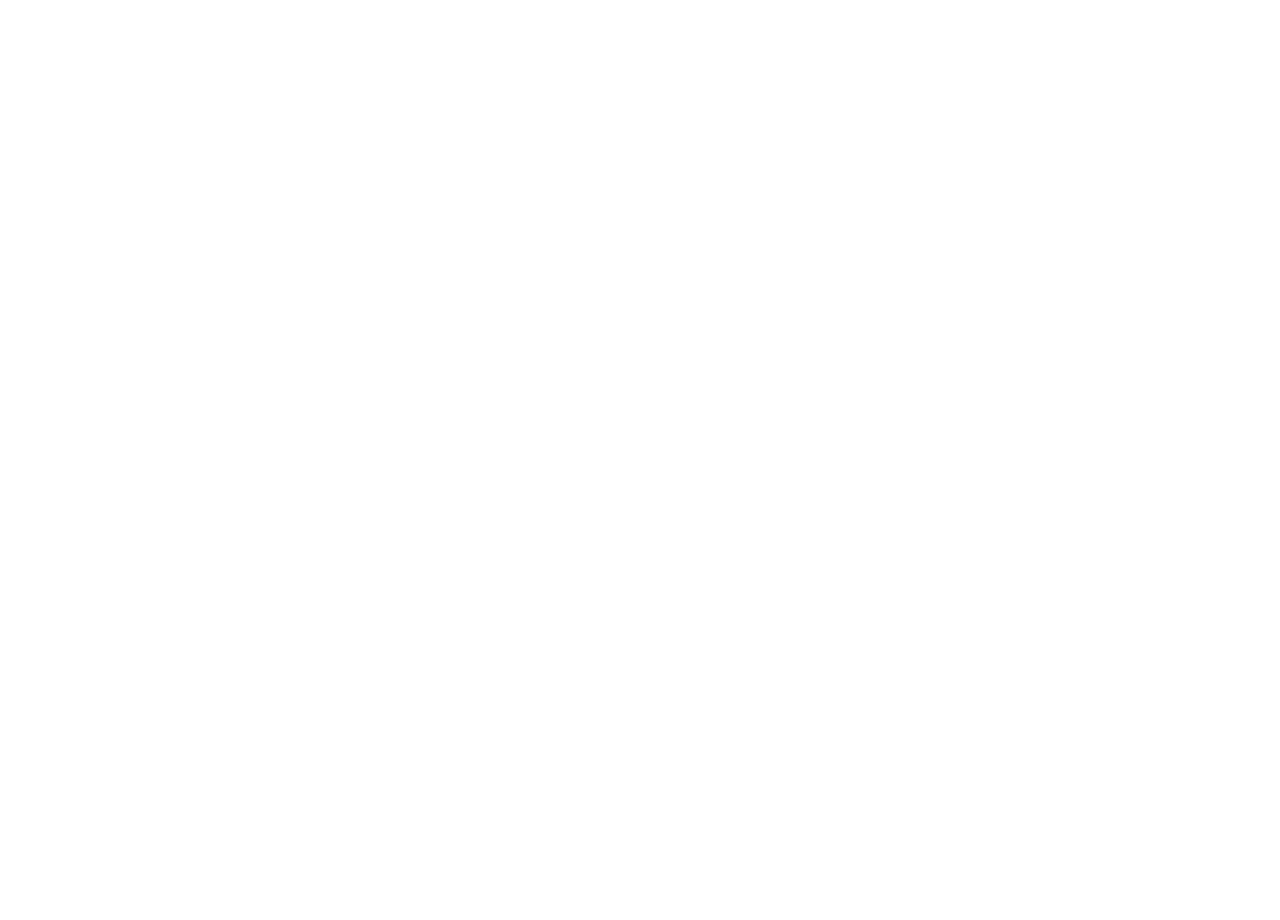
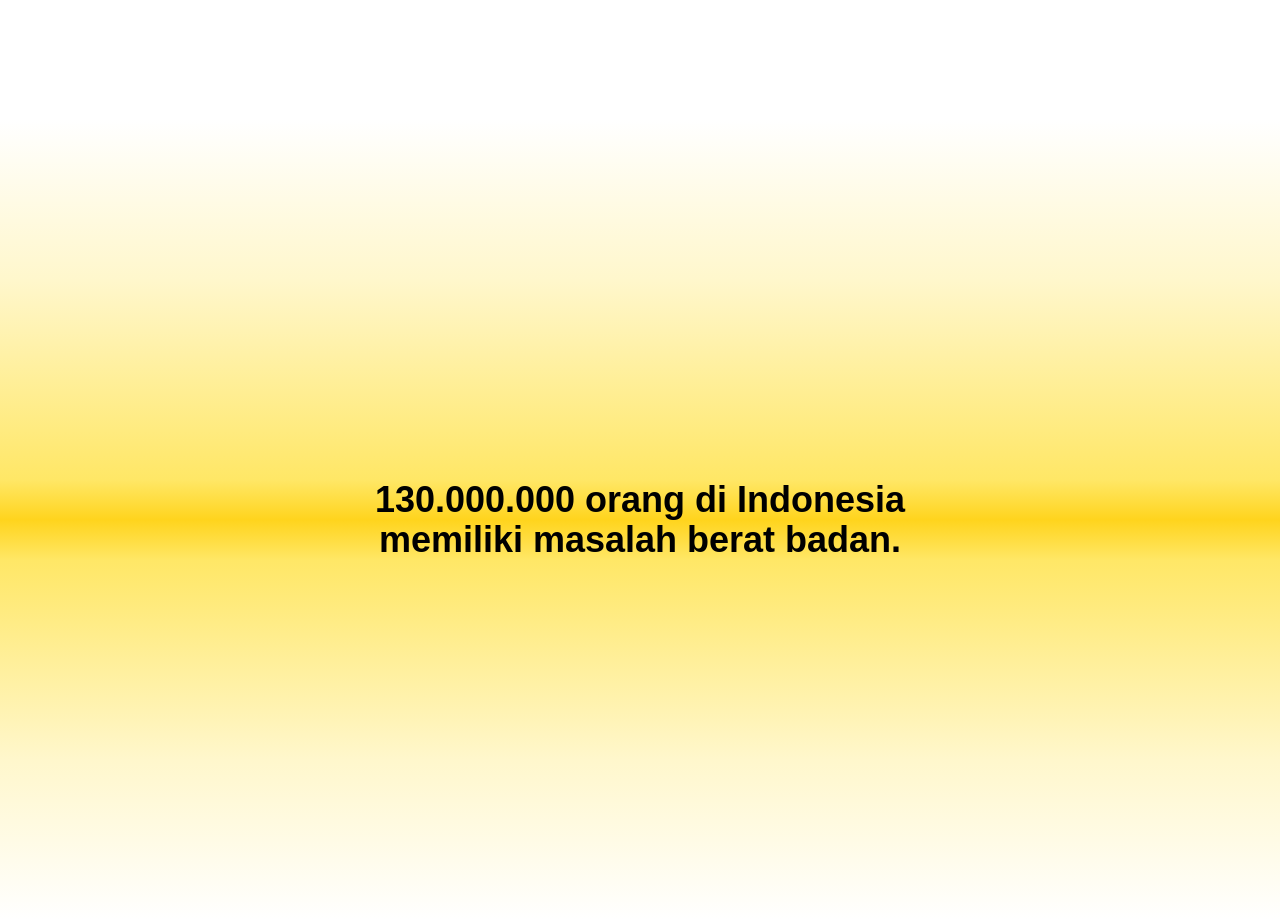
Before and after one commit to axellfumioo/dinacom-frontend, a Next.js app: page / in a window 1280 px wide. Shown: the part 680-1600 px from the top of the page. Before the commit the page ends 800 px from the top, so only its background shows below. Built offline with nearby package versions, Linux system fonts and the light colour scheme.

Commit message:
UI : section2

```diff
--- a/package.json
+++ b/package.json
@@ -9,6 +9,7 @@
     "lint": "eslint"
   },
   "dependencies": {
+    "clsx": "^2.1.1",
     "lucide-react": "^0.562.0",
     "next": "16.1.0",
     "react": "19.2.3",
--- a/src/app/globals.css
+++ b/src/app/globals.css
@@ -3,3 +3,16 @@
 body {
   font-family: Arial, Helvetica, sans-serif;
 }
+
+.bg-yellow-section {
+  background: linear-gradient(
+    to bottom,
+    #ffffff 0%,
+    #fff7cc 20%,
+    #ffe766 45%,
+    #FFD41D 50%,
+    #ffe766 55%,
+    #fff7cc 80%,
+    #ffffff 100%
+  );
+}
--- a/src/app/page.tsx
+++ b/src/app/page.tsx
@@ -1,10 +1,12 @@
 import React from 'react';
 import Section1 from '@/components/landingpage/section1';
+import Section2 from '@/components/landingpage/section2';
 
 export default function Home() {
   return (
     <div>
       <Section1 />
+      <Section2 />
     </div>
   );
 }
--- a/src/components/landingpage/Cta.tsx
+++ b/src/components/landingpage/Cta.tsx
@@ -0,0 +1 @@
+"use client";
--- a/src/components/landingpage/Navbar.tsx
+++ b/src/components/landingpage/Navbar.tsx
@@ -2,6 +2,7 @@
 
 import React from "react";
 import { useRouter } from "next/navigation";
+import clsx from "clsx";
 
 export default function Navbar() {
   const router = useRouter();
@@ -15,58 +16,57 @@ export default function Navbar() {
     <nav className="fixed top-0 left-0 z-50 w-full bg-transparent">
       <div className="mx-auto max-w-7xl px-8 py-6">
         <div className="flex items-center justify-between">
-
           {/* Logo */}
           <div
             onClick={() => router.push("/")}
-            className="text-black text-xl font-semibold cursor-pointer"
+            className="cursor-pointer text-xl font-semibold text-black"
           >
             NutriOne
           </div>
 
           {/* Menu */}
-          <div className="hidden md:flex items-center gap-10 text-black text-sm font-medium ">
-            <button className="hover:opacity-80 hover:underline">Home</button>
-            <button className="hover:opacity-80 hover:underline">Features</button>
-            <button className="hover:opacity-80 hover:underline">Dashboard</button>
+          <div className="hidden md:flex items-center gap-10 text-sm font-medium text-black">
+            <button className="hover:opacity-80 hover:underline">
+              Home
+            </button>
+            <button className="hover:opacity-80 hover:underline">
+              Features
+            </button>
+            <button className="hover:opacity-80 hover:underline">
+              Dashboard
+            </button>
           </div>
 
           {/* Auth Buttons */}
           <div className="flex items-center gap-4">
+            {/* Login */}
             <button
               onClick={() => router.push(authActions.login)}
-              className="
-                border border-black/30
-                text-black
-                px-5 py-2
-                rounded-full
-                text-sm
-                hover:bg-black/5
-                hover:border-black/50
-                transition
-              "
+              className={clsx(
+                "border border-black/30",
+                "px-5 py-2 rounded-full",
+                "text-sm text-black",
+                "hover:bg-black/5 hover:border-black/50",
+                "transition"
+              )}
             >
               Log In
             </button>
 
-
+            {/* Register */}
             <button
               onClick={() => router.push(authActions.register)}
-              className="
-                bg-black
-                text-white
-                px-5 py-2
-                rounded-full
-                text-sm
-                font-medium
-                hover:bg-black/90
-                transition
-              "
+              className={clsx(
+                "bg-black text-white",
+                "px-5 py-2 rounded-full",
+                "text-sm font-medium",
+                "hover:bg-black/90",
+                "transition"
+              )}
             >
               Register
             </button>
           </div>
-
         </div>
       </div>
     </nav>
--- a/src/components/landingpage/section1.tsx
+++ b/src/components/landingpage/section1.tsx
@@ -1,13 +1,16 @@
+"use client";
+
 import React from 'react'
 import Navbar from './Navbar'
 import Hero from './Hero'
 
 export default function Section1() {
   return (
-    <>
-        <Navbar />
-        <Hero />
-    </>
+      <section className='min-h-screen bg-[#ffffff]'>
+          <Navbar />
+         <Hero />
+      </section>
+
 
 )
 }
--- a/src/components/landingpage/section2.tsx
+++ b/src/components/landingpage/section2.tsx
@@ -1,10 +1,15 @@
-import React from 'react'
+"use client";
 
+import React from "react";
 
 export default function Section2() {
   return (
-    <div>
-
-    </div>
-)
+    <section className="min-h-screen flex items-center justify-center bg-yellow-section">
+      <h1 className="text-black font-bold text-4xl text-center">
+        130.000.000 orang di Indonesia
+        <br />
+        memiliki masalah berat badan.
+      </h1>
+    </section>
+  );
 }
```
Also changed, not shown: 1 other file (tests, documents, lock files or other folders).
